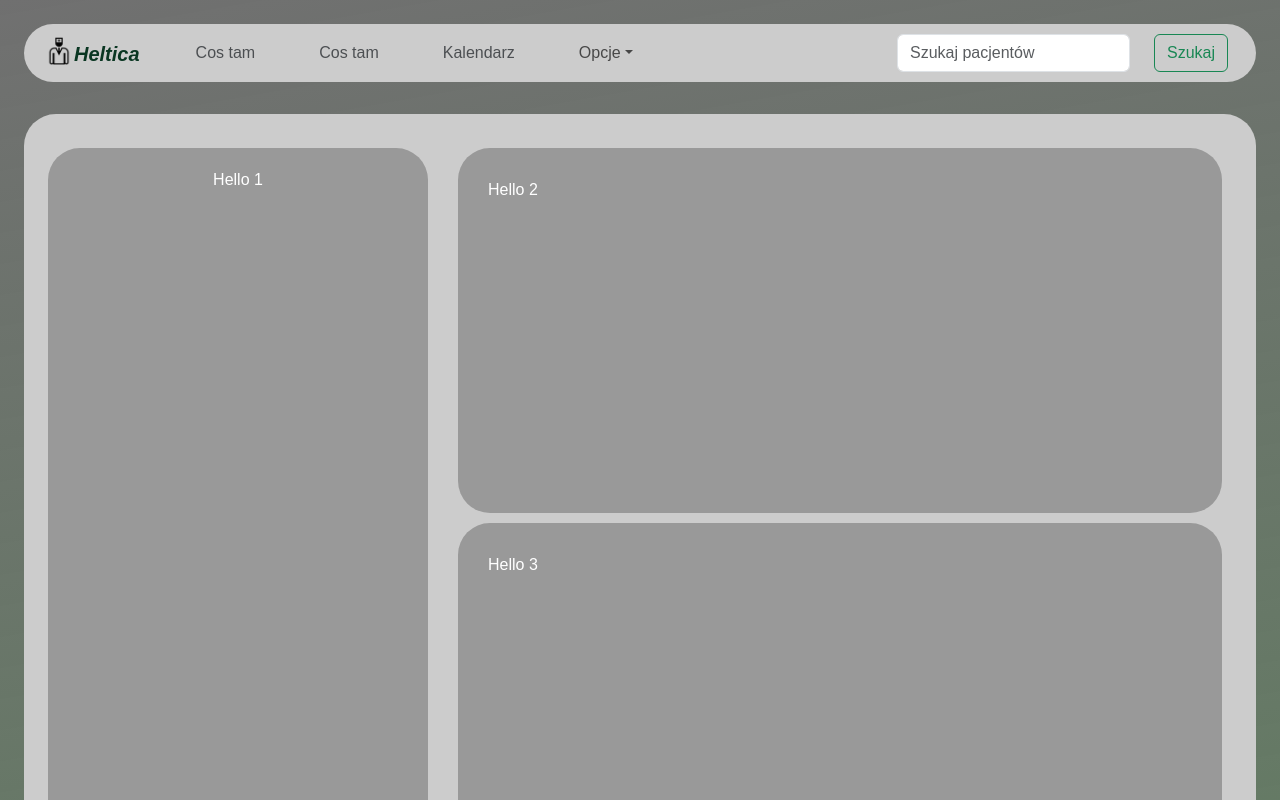
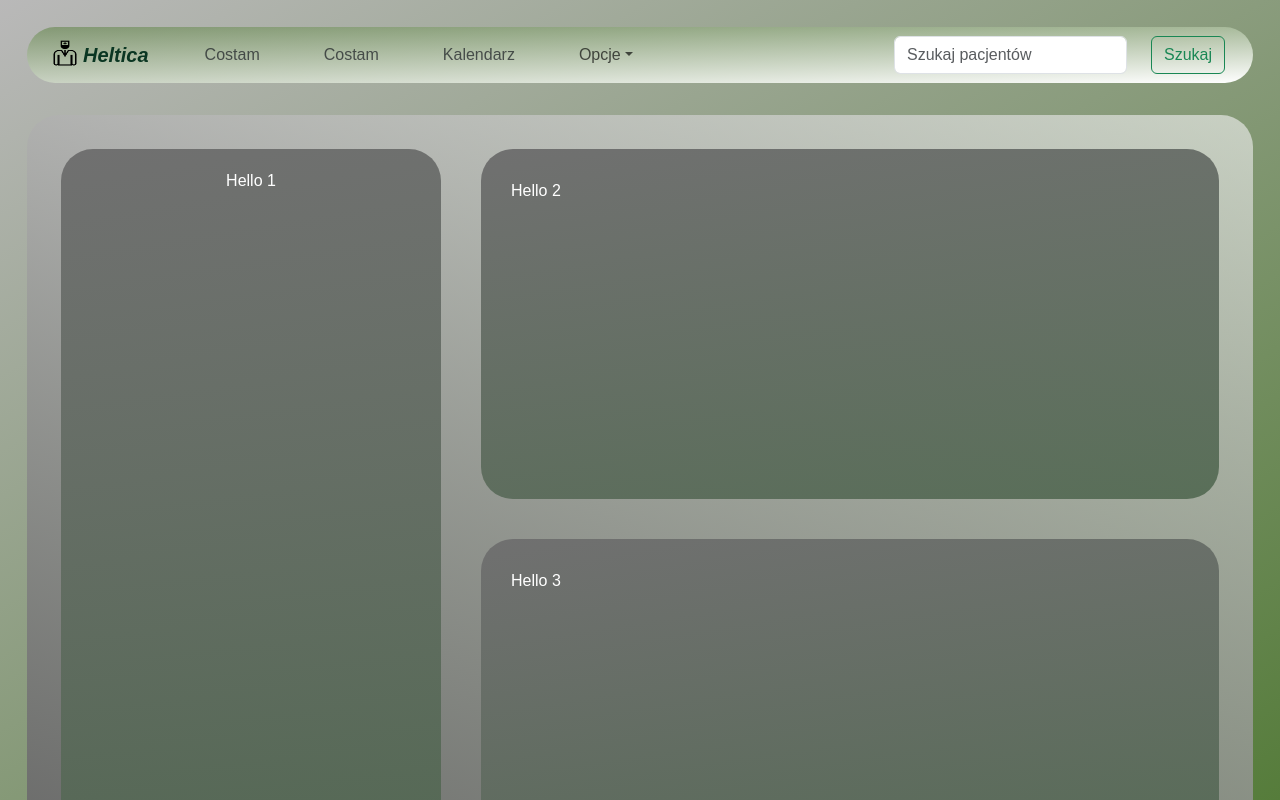
Before and after one commit to J4kubR/Helthica, a React (Vite) app: page / in a window 1280 px wide. Shown: the top 800 px of the page. Built offline with nearby package versions, Linux system fonts and the light colour scheme.

Commit message:
Made changes to color ++

```diff
--- a/src/components/MainPage.css
+++ b/src/components/MainPage.css
@@ -4,19 +4,18 @@
   padding: 1.5rem;
   margin: 32px 0;
   display: flex;
+  background: linear-gradient(20deg, #646464, #f3f3f39d);
 }
-
 
 .left-column {
   flex: 1;
-  background-color: #f0f0f0;
   padding: 20px;
+  margin-left:10px;
   margin-top: 10px;
-  margin-right: 20px;
+  margin-right: 30px;
   height: 740px;
   max-width: 380px;
-
-
+  background: linear-gradient(-190deg, #707070, #4e664ede);
 }
 
 .right-rows {
@@ -28,5 +27,14 @@
     background-color: #dcdcdc;
     margin: 10px;
     padding: 30px;
-    height: 365px;
+    height: 350px;
+    background: linear-gradient(-190deg, #707070, #4e664ede);
 }
+
+.rowmarginbottom {
+  margin-bottom: 40px;
+}
+.logo{
+  width: 36px;
+  height: 26px;
+}
--- a/src/components/MainPage.jsx
+++ b/src/components/MainPage.jsx
@@ -1,19 +1,10 @@
 function MainPage() {
   return (
     <div className="containter rounded-5">
-      <div
-        className="left-column rounded-5"
-        style={{ backgroundColor: "#999999" }}
-      >
-        Hello 1
-      </div>
+      <div className="left-column rounded-5">Hello 1</div>
       <div className="right-rows">
-        <div className="row rounded-5" style={{ backgroundColor: "#999999" }}>
-          Hello 2
-        </div>
-        <div className="row rounded-5 " style={{ backgroundColor: "#999999" }}>
-          Hello 3
-        </div>
+        <div className="row rounded-5 rowmarginbottom">Hello 2</div>
+        <div className="row rounded-5 ">Hello 3</div>
       </div>
     </div>
   );
--- a/src/components/NavigationBar.jsx
+++ b/src/components/NavigationBar.jsx
@@ -11,7 +11,7 @@ function collapseNavbarText() {
             aria-current="page"
             href="#"
           >
-            Cos tam
+            Costam
           </a>
         </li>
         <li className="nav-item">
@@ -20,7 +20,7 @@ function collapseNavbarText() {
             aria-current="page"
             href="#"
           >
-            Cos tam
+            Costam
           </a>
         </li>
 
@@ -45,7 +45,7 @@ function collapseNavbarText() {
             Opcje
           </a>
 
-          <ul className="dropdown-menu" style={{ backgroundColor: "#999999" }}>
+          <ul className="dropdown-menu">
             <li>
               <a className="dropdown-item" href="#">
                 Wszyscy pacjenci
@@ -87,10 +87,7 @@ function collapseNavbarText() {
 
 function NavigationBar() {
   return (
-    <nav
-      style={{ backgroundColor: "#cccccc" }}
-      className="navbar navbar-expand-lg rounded-5"
-    >
+    <nav className="navbar navbar-expand-lg rounded-5">
       <div className="container-fluid">
         <a
           className="navbar-brand px-2 fw-bold fst-italic text-success-emphasis"
@@ -99,9 +96,7 @@ function NavigationBar() {
           <img
             src={mainLogo}
             alt="Logo"
-            width={30}
-            height={28}
-            className="d-inline-block align-text-bottom"
+            className="d-inline-block align-text-bottom logo"
           />
           Heltica
         </a>
--- a/src/index.css
+++ b/src/index.css
@@ -1,7 +1,16 @@
 body {
-  margin: 0;
-  height: 100vh;
-  background: linear-gradient(-190deg, #707070, #4e664ede); /* Define your gradient colors */
+  margin: 3px;
+  background: linear-gradient(-30deg, #4a752c, #6d6c6c7a);
   font-family: Arial, sans-serif;
-  color: #ffffff; /* Set the font color for better contrast */
+  color: #ffffff;
+
 }
+.navbar{
+  background: linear-gradient(-2deg, #ffffff, #2861005b);
+  color: #ffffff;
+}
+
+.dropdown-menu{
+  background: linear-gradient(-2deg, #ffffff, #2861005b);
+  color: #ffffff;
+}
```
Lines whose indentation alone changed are shown as unchanged.
